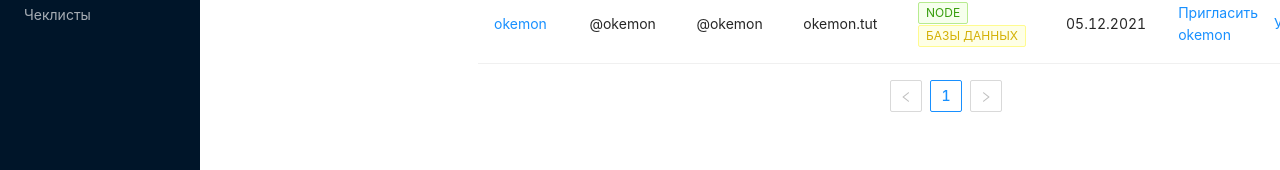
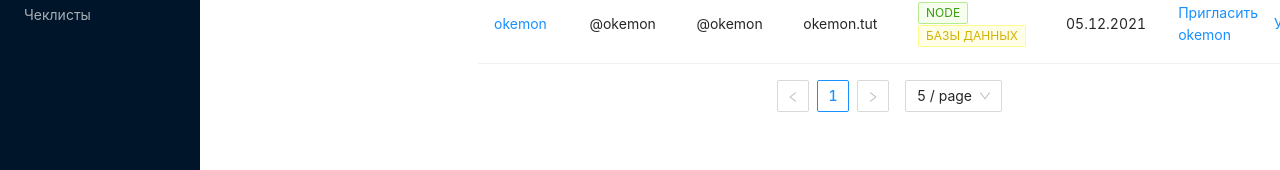
Before and after one commit to DeveloperIgorR/online-school, a React (Create React App) app: page / in a window 1280 px wide. Shown: the part 312-482 px from the top of the page. Built offline with nearby package versions, Linux system fonts and the light colour scheme.

Commit message:
add sort

```diff
--- a/src/components/MainTable/MainTable.jsx
+++ b/src/components/MainTable/MainTable.jsx
@@ -13,7 +13,7 @@ const MainTable = () => {
             module:['HTML/CSS']
         },
         {
-            id: Date.now(),
+            id: Date.now()+1,
             name:'pokemon',
             Telegram: '@pokemon',
             Instagram:'@pokemon',
@@ -22,7 +22,7 @@ const MainTable = () => {
             module:['React','JS','HTML/CSS']
         },
         {
-            id: Date.now(),
+            id: Date.now()+2,
             name:'okemon',
             Telegram: '@okemon',
             Instagram:'@okemon',
@@ -31,6 +31,8 @@ const MainTable = () => {
             module:['Node','Базы данных']
         }
     ]
+
+    const dataSource = users.map(item => ({...item,key:item.id}))
 
     const columns = [
         {
@@ -127,7 +129,13 @@ const MainTable = () => {
     return (
         <Table
           columns = {columns}
-          dataSource = {users}
+          dataSource = {dataSource}
+          pagination = {{
+            defaultPageSize:'5',
+            showSizeChanger:true,
+            pageSizeOptions:[5,10,15,20]
+          }
+          }
         />
     )
 }
--- a/src/pages/Dashboard/Dashboard.jsx
+++ b/src/pages/Dashboard/Dashboard.jsx
@@ -24,7 +24,7 @@ const Dashboard = () => {
             <h2>ReactDevelopersSchool</h2>
           </div>
           <Menu  theme="dark" defaultSelectedKeys={['1']} mode="inline">
-            <Menu.Item ></Menu.Item>
+            <Menu.Item key="0" ></Menu.Item>
             <SubMenu key="sub1" title="Все пользователи">
               <Menu.Item key="1">Динамика студентов</Menu.Item>
               <Menu.Item key="2">Рейтинг благодарности</Menu.Item>
```
